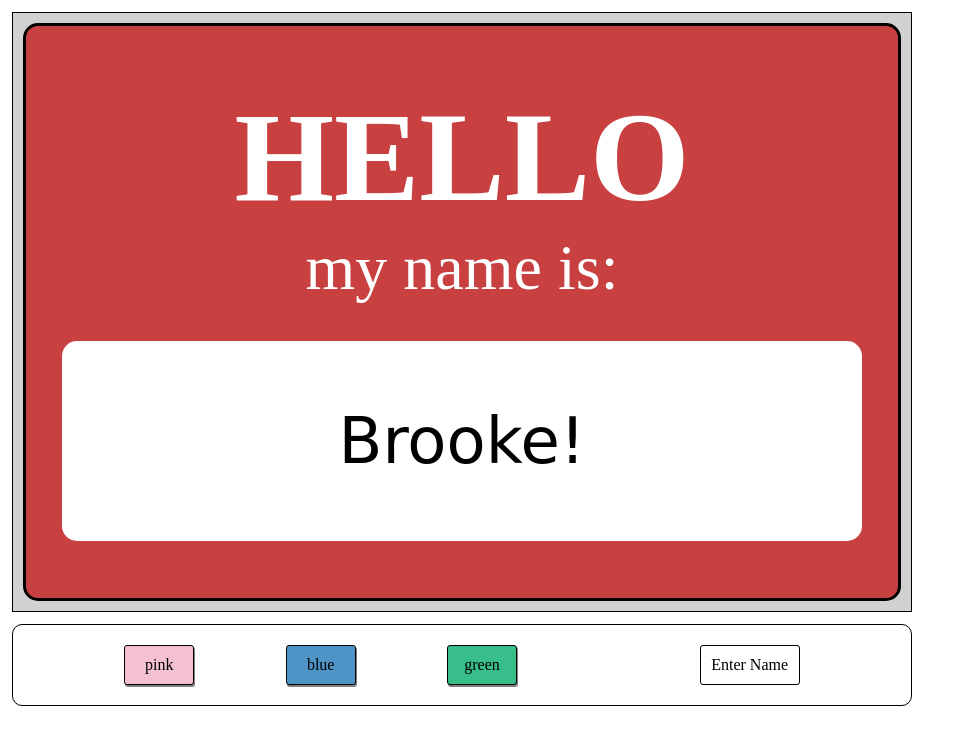
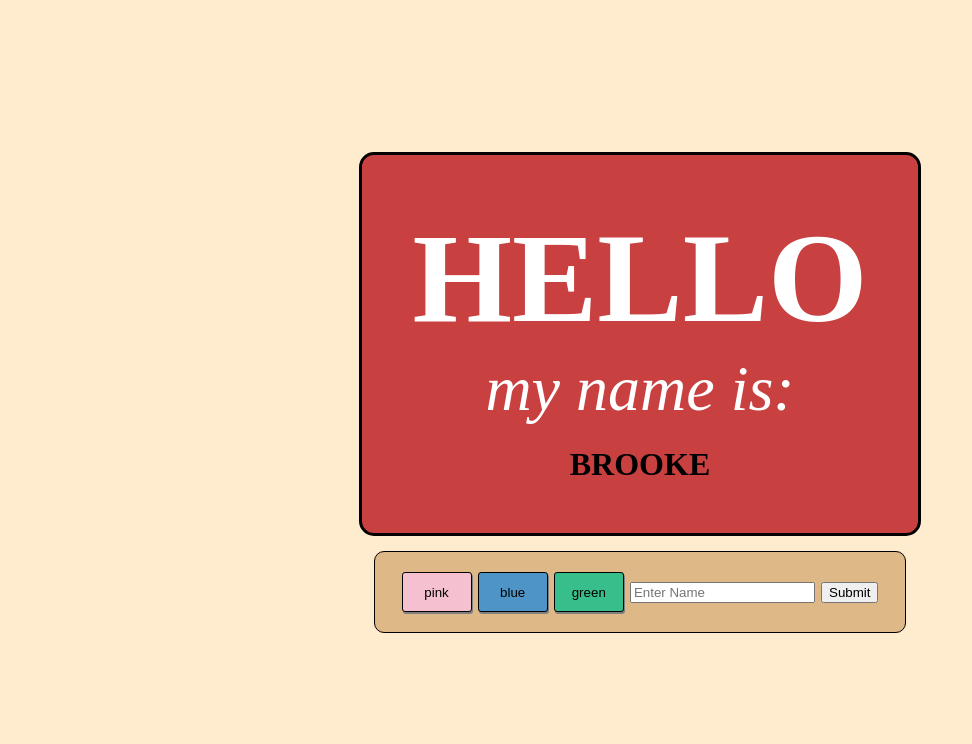
Before and after one commit to brookeperkins/lab-03a-name-tag, a plain HTML site: page index.html in a window 1280 px wide. Shown: the whole page, without its empty margins (0-972 px from the left). Drawn offline with Linux system fonts and the light colour scheme.

Commit message:
lolllll just for funsies why not

```diff
--- a/app.js
+++ b/app.js
@@ -1,40 +1,26 @@
 const pinkButton = document.getElementById('pink-button');
+const blueButton = document.getElementById('blue-button');
+const greenButton = document.getElementById('green-button');
+const userButton = document.getElementById('user-button');
+const userInput = document.getElementById('name-input');
+const nameTag = document.getElementById('name-here');
+
 pinkButton.addEventListener('click', () => {
-    const nametag=document.getElementById('nametag');
-    const nametag.style.background= 'pink'
-}
+    const nametag = document.getElementById('nametag');
+    nametag.style.background= 'pink';
+});
 
-const blueButton = document.getElementById('blue-button');
 blueButton.addEventListener('click', () => {
-    const nametag=document.getElementById('nametag');
-    const nametag.style.background= 'blue'
-}
- //need to get the div we want to change
- //change background color of div with document/getelementbyIS()
- //must assign id to each div in order to access
-
- //get input
- //get inputs value
- //get div
- //set text context of div to input value
- //make a variable that means the white space where the name should go
- //then make variable.textcontent= that variable (has to be value of
- //that input field)
-
- //const userNameInput = document.getElementByID('nameField')
-
+    const nametag = document.getElementById('nametag');
+    nametag.style.background= 'steelblue';
 })
 
-//const pinkButton = document.getElementById('blue');
+greenButton.addEventListener('click', () => {
+    const nametag = document.getElementById('nametag');
+    nametag.style.background = 'green';
+})
 
-//pinkButton.addEventListener('click', () => {
-//console.log("blue button here")
-
-//})
-
-//const pinkButton = document.getElementById('green');
-
-//pinkButton.addEventListener('click', () => {
-//console.log("green button here")
-
-//})
+userButton.addEventListener('click', () => {
+    const newInput = userInput.value;
+    nameTag.textContent = newInput;
+})
--- a/index.html
+++ b/index.html
@@ -14,22 +14,20 @@
 
 <body>
 
-    <div class id="container">
-        <div class id="nametag">
+    <main>
+        <section id="nametag">
             <h1>HELLO</h1>
             <h2>my name is:</h2>
-            <br>
-            <br>
-            <div class id="input">Brooke!</div>
-        </div>
-    </div>
-    <div class id ="decisions">
-        <div class id="pink-button">pink</div>
-        <div class id="blue-button">blue</div>
-        <div class id="green-button">green</div>
-        <br>
-        <div class id="name">Enter Name</div>
-    </div>
+            <section id="name-here">BROOKE</section>
+        </section>
+        <section id ="decisions">
+            <button id="pink-button">pink</button>
+            <button id="blue-button">blue</button>
+            <button id="green-button">green</button>
+            <input id="name-input" placeholder="Enter Name"/>
+            <button id="user-button">Submit</button>
+        </section>
+    </main>
 
     <script type="module" src="app.js"></script>
 
--- a/styles/style.css
+++ b/styles/style.css
@@ -1,28 +1,21 @@
-#container {
-    max-width: 900px;
-    max-height: 600px;
-    border: solid black 1px;
-    margin: 12px;
-    padding: 10px;
+body {
+    background-color: blanchedalmond;
     display: flex;
     flex-direction: column;
-    justify-content: space-around;
-    background-color: rgb(209, 209, 209);
+    align-items: center;
+    justify-content: center;
 }
 
 #nametag {
-    max-width: 900px;
-    max-height: 600px;
     border: solid black 3px;
     display: flex;
     flex-direction: column;
-    justify-content: center;
+    justify-content: space-evenly;
     align-items: center;
-    height: 600px;
-    width: 270;
     background-color: rgb(201, 64, 64);
     color: white;
-    border-radius: 15px 15px 15px 15px;
+    border-radius: 15px;
+    padding: 50px;
 }
 
 h1 {
@@ -31,44 +24,23 @@ h1 {
 }
 
 h2 {
+    font-style: italic;
     font-size: 4rem;
 }
 
-#input {
-    display: flex;
-    flex-direction: column;
-    height: 200px;
-    width: 800px;
-    justify-content: center;
-    align-items: center;
-    text-align: center;
-    background-color: white;
-    color: black;
-    font-size: 4rem;
-    font-family: cursive;
-    border-radius: 15px;
-}
-
 #decisions {
-    max-width: 900px;
-    max-height: 600px;
-    margin: 12px;
+    margin: 15px;
     padding: 20px;
     display: flex;
     justify-content: space-evenly;
-    /* display: grid;
-    grid-template-columns: 100px 100px 100px;
-    grid-template-rows: 50px 50px;
-    grid-area:
-    ". pink-button blue-button green-button"
-    ". . name"; */
     align-items: center;
     border: solid black 1px;
     border-radius: 10px;
+    background-color: burlywood;
 }
 
 #pink-button {
-    display: grid;
+    display: flex;
     justify-content: center;
     align-items: center;
     height: 40px;
@@ -80,7 +52,7 @@ h2 {
 }
 
 #blue-button {
-    display: grid;
+    display: flex;
     justify-content: center;
     align-items: center;
     height: 40px;
@@ -92,7 +64,7 @@ h2 {
 }
 
 #green-button {
-    display: grid;
+    display: flex;
     justify-self: stretch;
     justify-content: center;
     align-items: center;
@@ -104,14 +76,10 @@ h2 {
     background-color: rgb(55,190,138);
 }
 
-#name {
-    display: grid;
-    justify-self: stretch;
-    justify-content: center;
-    align-items: center;
-    height: 40px;
-    width: 100px;
-    border: solid black 1px;
-    border-radius: 3px;
-    background-color: white
+#name-here {
+    font-weight: 600;
+    color: black;
+    text-transform: uppercase;
+    margin-top: 20px;
+    font-size: 2rem;
 }
```
Also changed, not shown: assets/favicon.png (added).
